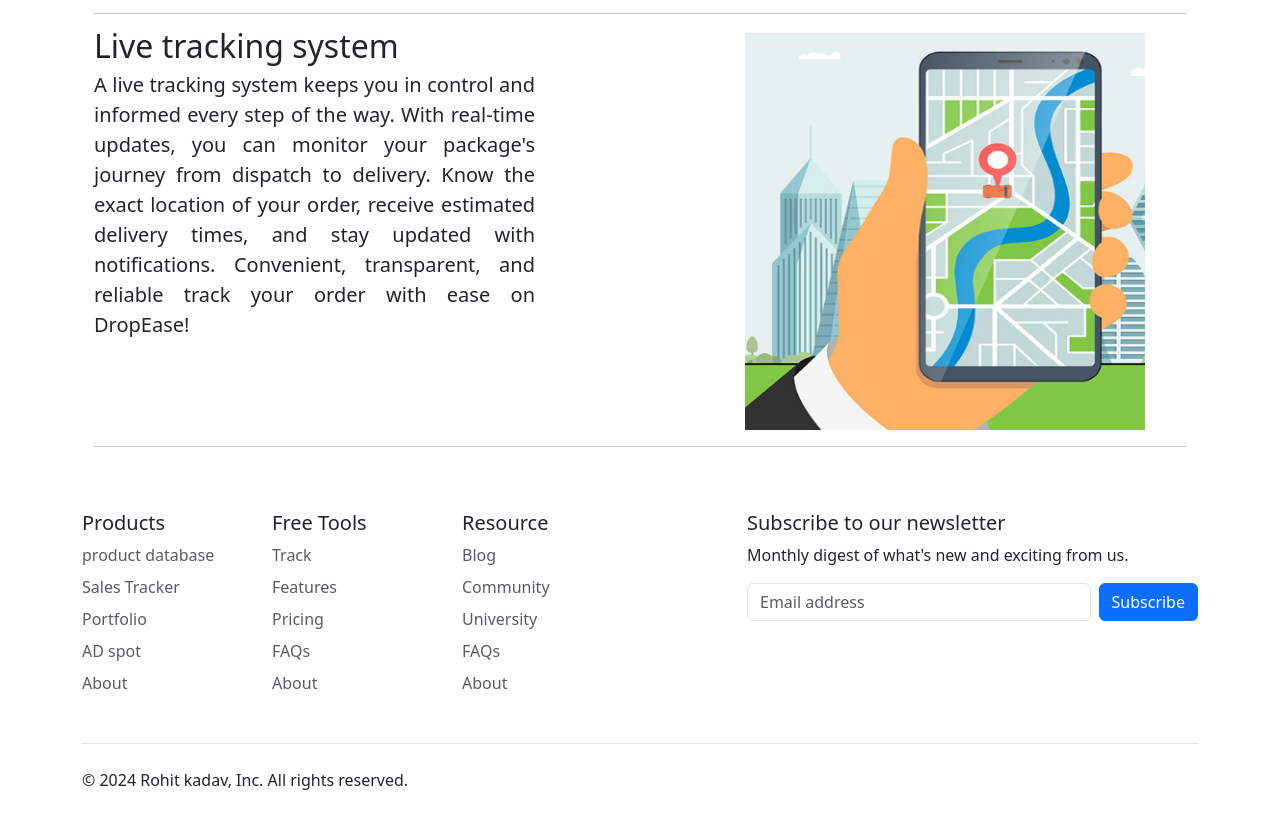
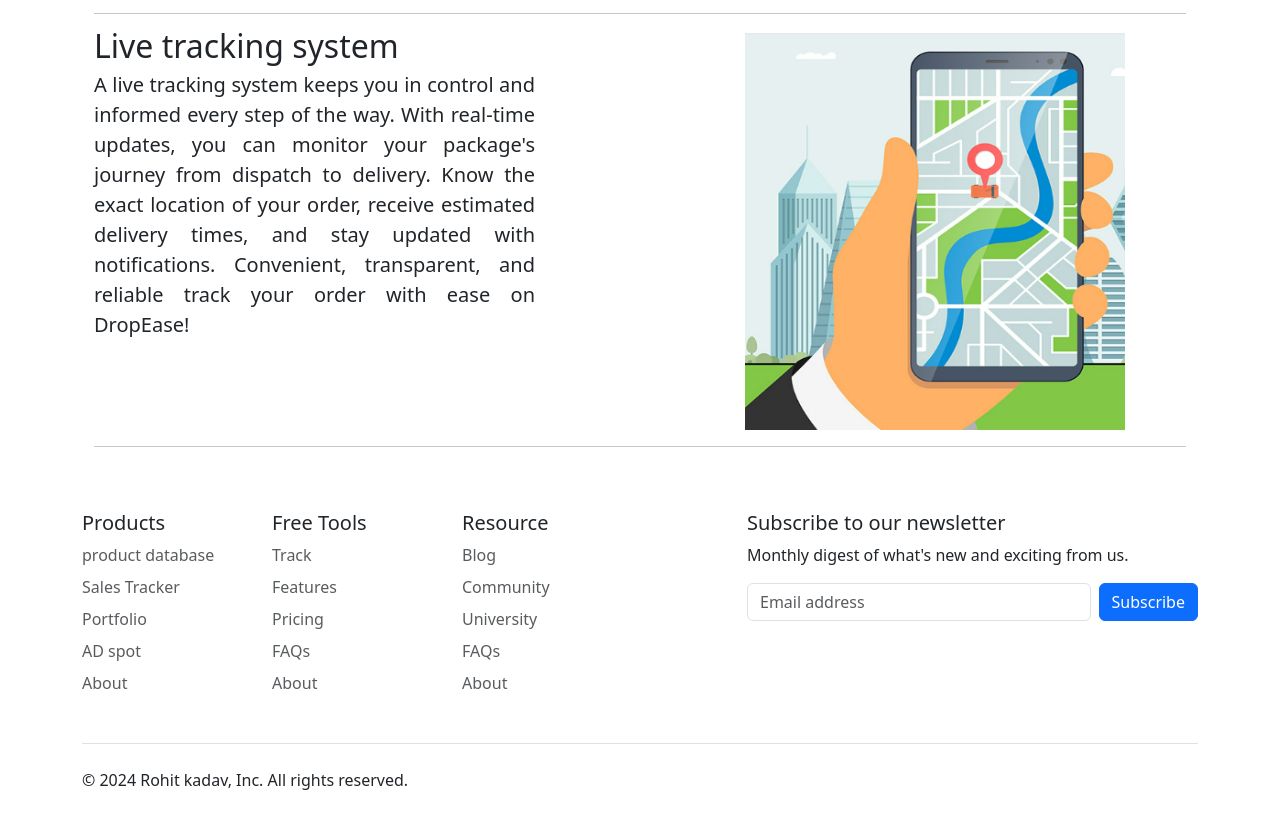
Before and after one commit to rohitkadav/DropEase-A-delivery-website, a plain HTML site: page index.html in a window 1280 px wide. Shown: the part 2317-3145 px from the top of the page. Drawn offline with nearby package versions, Linux system fonts and the light colour scheme.

Commit message:
index.html

```diff
--- a/index.html
+++ b/index.html
@@ -158,7 +158,7 @@
         <p class="lead">A live tracking system keeps you in control and informed every step of the way. With real-time updates, you can monitor your package's journey from dispatch to delivery. Know the exact location of your order, receive estimated delivery times, and stay updated with notifications. Convenient, transparent, and reliable track your order with ease on DropEase!</p>
       </div>
       <div class="col-md-5 ">
-      <img src="./img/track1.png" height="400px" width="400px" >
+      <img src="./img/track1.png" height="400px" width="380px" >
       </div>
     </div>
 
```
